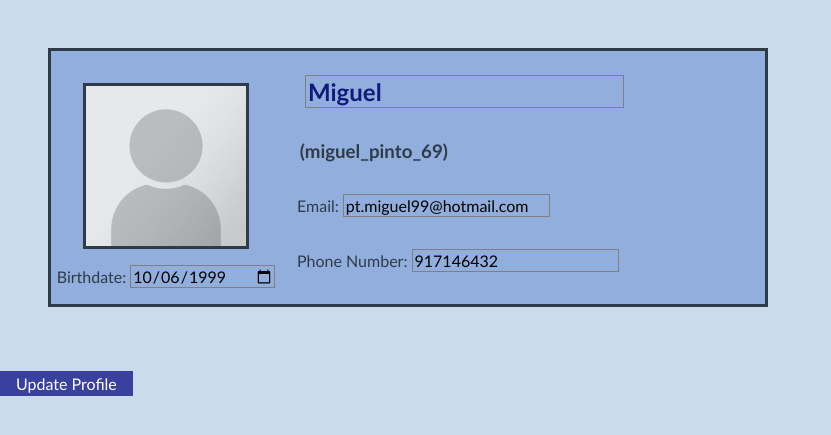
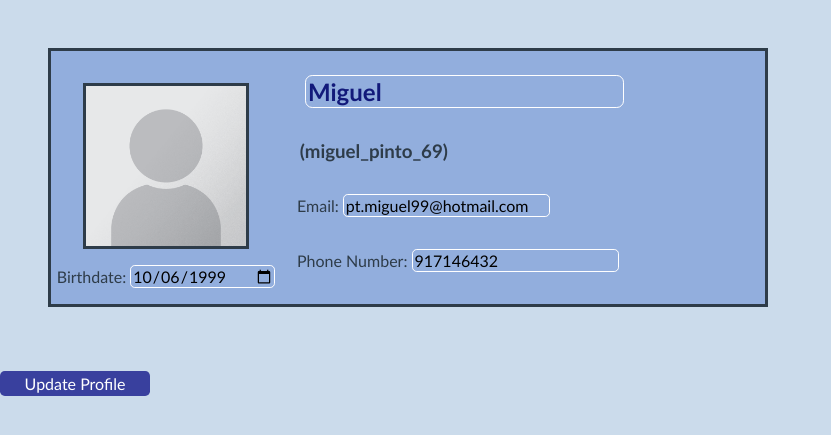
Before and after one commit to pemesteves/LTW_Project, a PHP site: page /pages/change_profile.php in a window 1280 px wide. Shown: the part 185-620 px from the top of the page, without its empty margins (0-831 px from the left). Run offline with PHP 8.4, Linux system fonts and the light colour scheme; data comes from the database, SQL or seed files in the repository; some libraries are stand-ins or nearby versions.

Commit message:
Almost finished css to change profile page

```diff
--- a/css/change_profile.css
+++ b/css/change_profile.css
@@ -1,6 +1,7 @@
 /** CHANGE PROFILE PAGE STYLE **/
 /** This page is equal to the user page but there are inputs to change the user profile **/
 
+/*User data*/
 #user_info #fit_crop {
     display:grid;
     width:160px;
@@ -39,9 +40,11 @@
 input {
     background-color: inherit;
     font: inherit;
-    border: 1px solid grey;
+    border: 1px solid white;
+    border-radius: 0.3em;
 }
 
+/*Update profile button*/
 .account_button {
     background: #39409e;
     padding-left: 1em;
@@ -49,6 +52,8 @@ input {
     color: #ffffff;
     margin-top: 1em;
     height: 25px;
+    width: 150px;
+    z-index: 1;
 }
 
 .account_button:hover {
```
